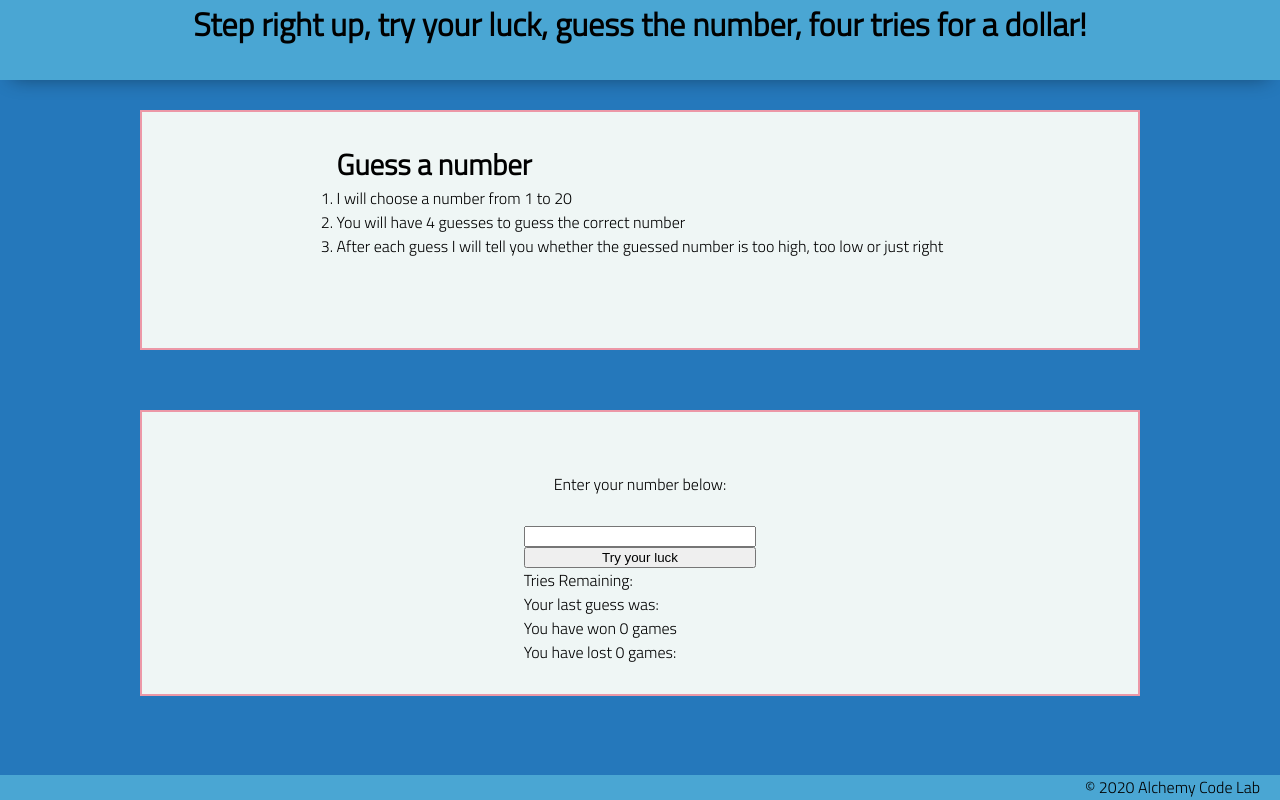
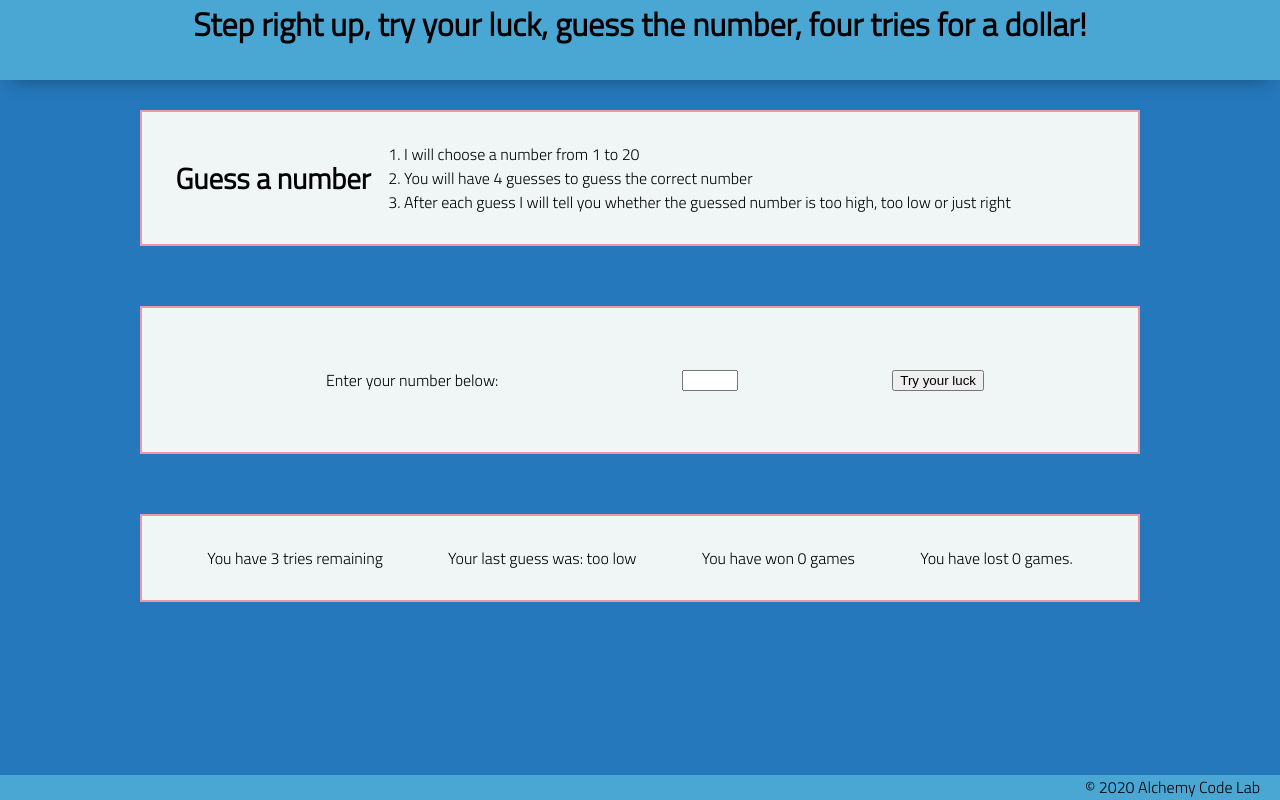
Before and after one commit to ShawnCarpenter/lab-02-guess-number, a plain HTML site: page index.html in a window 1280 px wide. Both pictures are taken after a click on the button "Try your luck". Drawn offline with Linux system fonts and the light colour scheme.

Commit message:
the game is working, after a win or loss the button changes to restart

```diff
--- a/app.js
+++ b/app.js
@@ -1,11 +1,61 @@
 // import functions and grab DOM elements
-import { compareNumbers } from './guessUtils.js';
+import { compareNumbers, generateNumber } from './guessUtils.js';
 const playButton = document.getElementById('play-button');
-
+const guess = document.getElementById('guess');
+const scoreboardWins = document.getElementById('wins');
+const scoreboardLosses = document.getElementById('losses');
+const scoreboardLastGuess = document.getElementById('hi-low');
+const scoreboardTriesRemaining = document.getElementById('tries-remaining');
 // initialize state
-
+let correctNumber = generateNumber();
 let wonGames = 0;
 let lostGames = 0;
 let triesRemaining = 4;
+let gameOver = false;
+// set event listeners to update state and DOM
 
-// set event listeners to update state and DOM
+playButton.addEventListener('click', ()=> {
+    let lastGuess = '';
+    if (!gameOver) {
+        const guessedNumber = Number(guess.value);
+        switch (compareNumbers(guessedNumber, correctNumber)) {
+            case 1 :
+                triesRemaining--;
+                lastGuess = 'too high';
+                break;
+            case 0 :
+                wonGames++;
+                lastGuess = 'correct';
+                gameOver = true;
+                break;
+            case -1 :
+                triesRemaining--;
+                lastGuess = 'too low';
+                break;
+        }
+    } else {
+        triesRemaining = 4;
+        gameOver = false;
+        correctNumber = generateNumber();
+        playButton.textContent = 'Try your luck';
+    }
+
+    // make sure we aren't out of guesses.
+    if (triesRemaining === 0) {
+        lostGames++;
+        gameOver = true;
+    }
+    //update the scoreboard
+    scoreboardLastGuess.textContent = lastGuess;
+    scoreboardTriesRemaining.textContent = triesRemaining;
+    scoreboardWins.textContent = wonGames;
+    scoreboardLosses.textContent = lostGames;
+    //reset the game
+    if (gameOver) {
+        playButton.textContent = 'Restart';
+    }
+
+
+
+
+});
--- a/guessUtils.js
+++ b/guessUtils.js
@@ -1,8 +1,12 @@
 //Function compareNumbers needs to return -1 for a low guess, 0 for a correct guess, 1 for a high guess
 
 export function compareNumbers(guess, correctNumber) {
-
+    const guessedNumber = Number(guess);
     if (guess === correctNumber) return 0;
     if (guess > correctNumber) return 1;
     if (guess < correctNumber) return -1;
 }
+
+export function generateNumber() {
+    return Math.ceil(Math.random() * 20);
+}
--- a/index.html
+++ b/index.html
@@ -33,12 +33,17 @@
         </section>
         <section id="game" >
             <p>Enter your number below:</p>
-            <input id="guess" type="number">
+            <input id="guess"
+                type="number"
+                min="1"
+                max="20">
             <button id="play-button">Try your luck</button>
-            <span id="tries-remaining" class="progress">Tries Remaining:</span>
-            <span id="hi-low" class="progress">Your last guess was:</span>
-            <span id="wins" class="progress" >You have won 0 games</span>
-            <span id="losses" class="progress">You have lost 0 games:</span>
+        </section>
+        <section id="scoreboard">
+            <span>You have <span id="tries-remaining" class="progress">4</span> tries remaining</span>
+            <span>Your last guess was: <span id="hi-low" class="progress"></span></span>
+            <span>You have won <span id="wins" class="progress" >0</span> games</span>
+            <span>You have lost <span id="losses" class="progress">0 </span> games.</span>
         </section>
     </main>
     <footer>
--- a/styles/style.css
+++ b/styles/style.css
@@ -34,8 +34,8 @@ section {
     background-color: var(--color5);
     width: 1000px;
     max-width: 80%;
-    display: grid;
-    grid-template: 1fr / 1fr / 1fr / 1fr;
+    display: flex;
+    flex-direction: row;
     justify-content: space-evenly;
     align-items: center;
     padding-top: var(--gutter);
```
